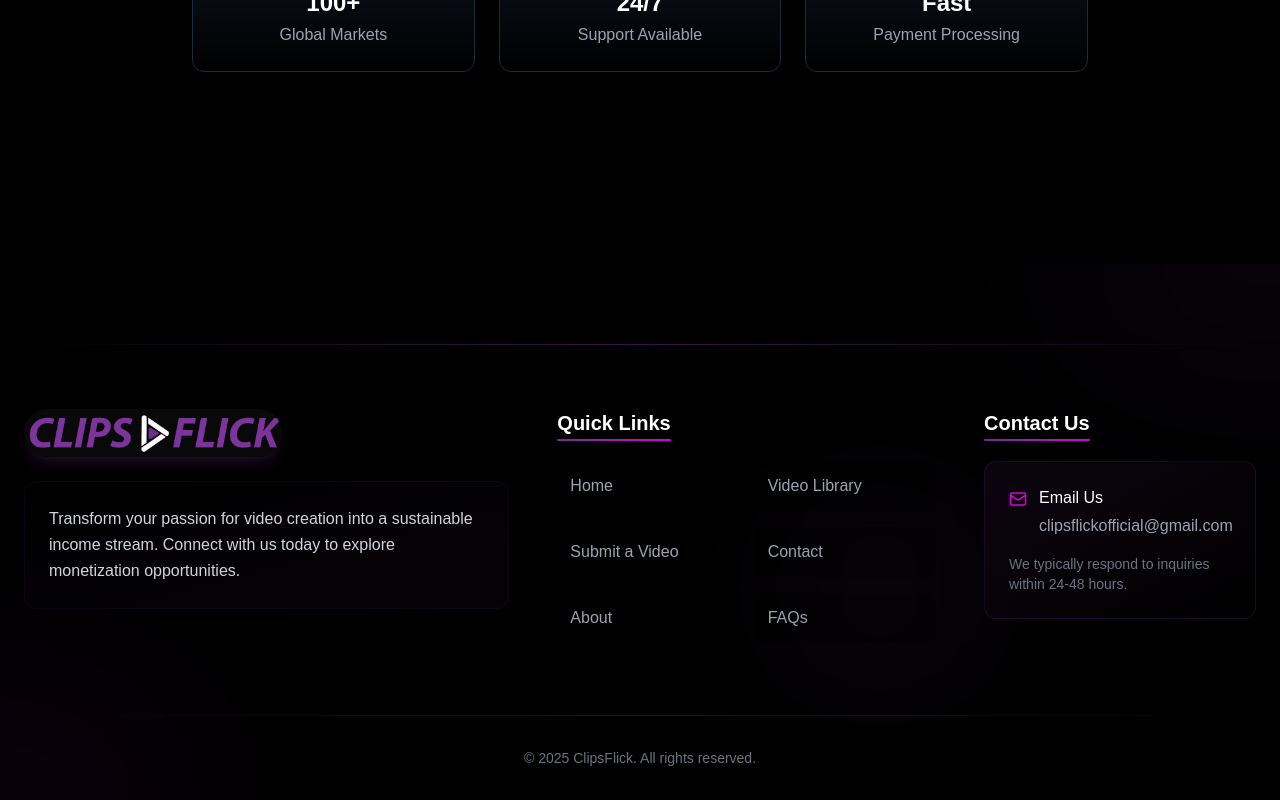
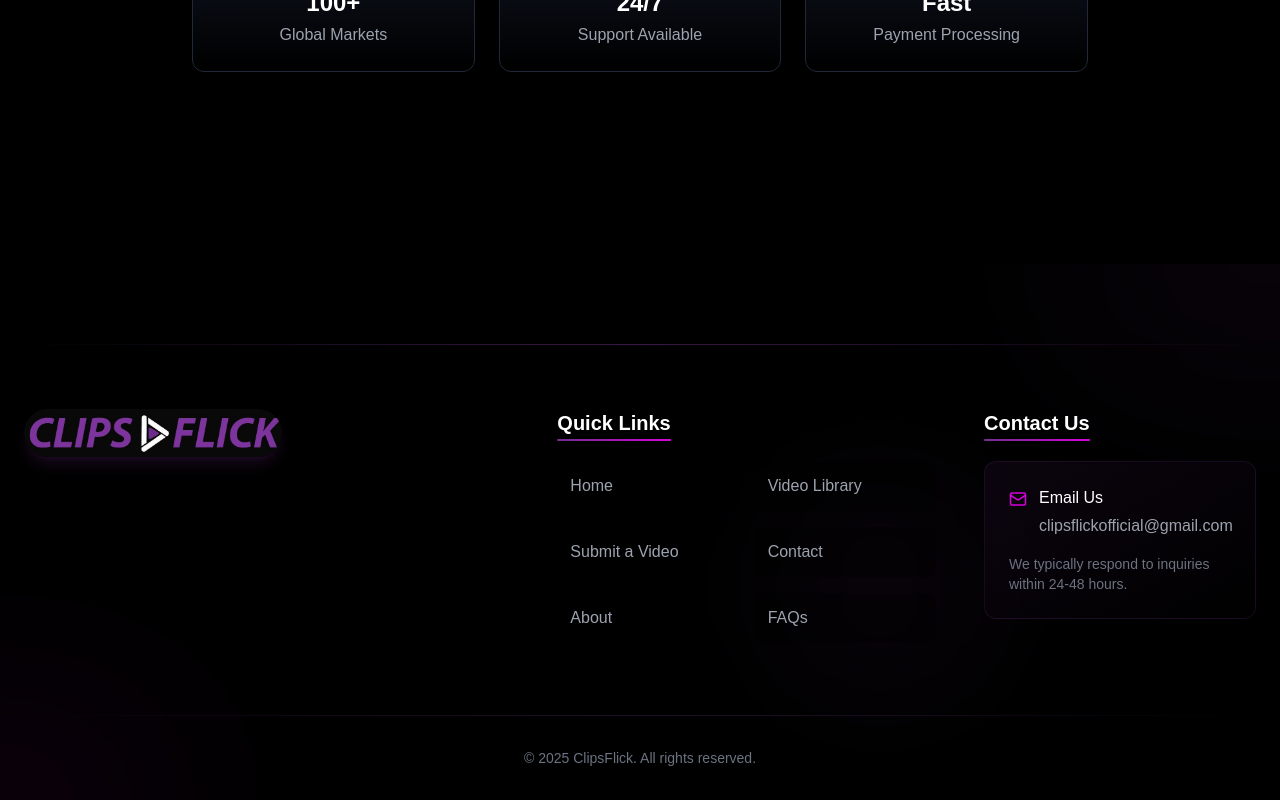
Before and after one commit to Faisal5oo/Clipflicks-website, a Next.js app: page / in a window 1280 px wide. Shown: the part 4669-5469 px from the top of the page. Built offline with nearby package versions, Linux system fonts and the light colour scheme.

Commit message:
footer description removed

```diff
--- a/src/components/Layout/Footer.jsx
+++ b/src/components/Layout/Footer.jsx
@@ -60,11 +60,11 @@ const Footer = () => {
               </div>
             </Link>
 
-            <div className="p-6 bg-gradient-to-br from-black to-[#712f8e]/5 rounded-xl border border-[#712f8e]/10 mb-6">
+            {/* <div className="p-6 bg-gradient-to-br from-black to-[#712f8e]/5 rounded-xl border border-[#712f8e]/10 mb-6">
               <p className="text-gray-300 leading-relaxed">
                 Transform your passion for video creation into a sustainable income stream. Connect with us today to explore monetization opportunities.
               </p>
-            </div>
+            </div> */}
 
             {/* Social links section commented out as requested */}
             {/*
```
